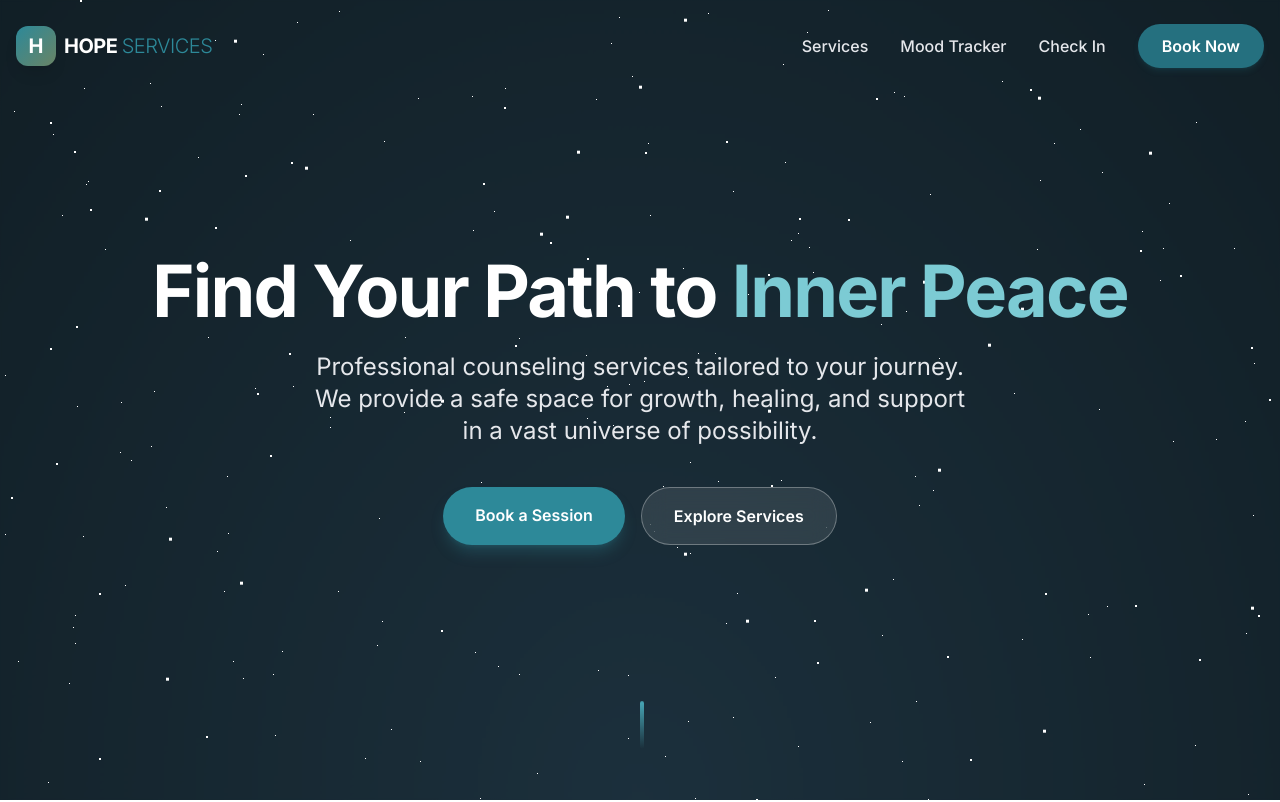
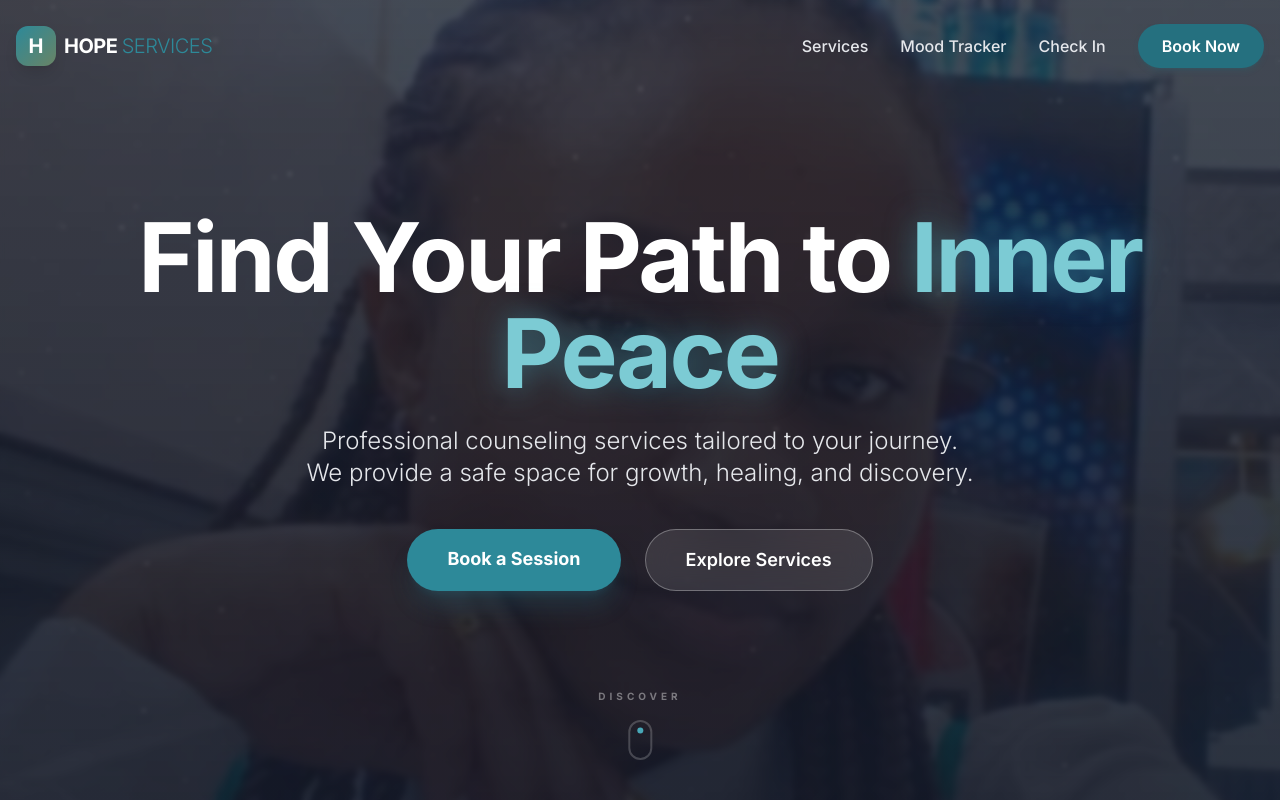
Before and after one commit to Manukyalo/HOPE-COUNSELING-SUPPORT-SERVICES, a Next.js app: page / in a window 1280 px wide. Shown: the top 802 px of the page. Built offline with nearby package versions, Linux system fonts and the light colour scheme.

Commit message:
Enhance visuals with ma.jpeg, add premium animations, and fix dependencies

```diff
--- a/package.json
+++ b/package.json
@@ -11,7 +11,10 @@
   "dependencies": {
     "react": "^18",
     "react-dom": "^18",
-    "next": "14.1.0"
+    "next": "14.1.0",
+    "framer-motion": "^11.0.8",
+    "clsx": "^2.1.0",
+    "tailwind-merge": "^2.2.1"
   },
   "devDependencies": {
     "typescript": "^5",
--- a/src/components/Hero.tsx
+++ b/src/components/Hero.tsx
@@ -1,44 +1,94 @@
 "use client";
 
+import { motion } from "framer-motion";
 import { ParallaxStars } from "./ParallaxStars";
 
 export default function Hero() {
     return (
-        <section className="relative h-screen flex items-center justify-center overflow-hidden">
-            {/* Dynamic Parallax Background */}
+        <section className="relative h-screen flex items-center justify-center overflow-hidden bg-gray-900">
+            {/* Background Layer: User Image + Parallax Stars */}
             <div className="absolute inset-0 z-0">
-                <ParallaxStars speed={0.5} className="h-full w-full" />
-                <div className="absolute inset-0 bg-primary-900/40 backdrop-blur-[1px]"></div>
+                <div
+                    className="absolute inset-0 bg-cover bg-center bg-no-repeat transition-transform duration-[10s] scale-105"
+                    style={{
+                        backgroundImage: "url('/ma.jpeg')",
+                    }}
+                >
+                    {/* Parallax Stars overlaying the image for depth */}
+                    <ParallaxStars speed={0.3} className="opacity-40" />
+                </div>
+                {/* Premium Overlay: Gradient and Blur */}
+                <div className="absolute inset-0 bg-gradient-to-b from-gray-900/60 via-primary-950/40 to-gray-900/80 backdrop-blur-[2px]"></div>
             </div>
 
             {/* Content */}
             <div className="container mx-auto px-4 relative z-10 text-center">
-                <h1 className="text-5xl md:text-7xl font-bold text-white mb-6 tracking-tight">
-                    Find Your Path to <span className="text-primary-300">Inner Peace</span>
-                </h1>
-                <p className="text-xl md:text-2xl text-gray-200 mb-10 max-w-2xl mx-auto leading-relaxed">
-                    Professional counseling services tailored to your journey. We provide a safe space for growth, healing, and support in a vast universe of possibility.
-                </p>
-                <div className="flex flex-col md:flex-row gap-4 justify-center">
-                    <a
-                        href="#book"
-                        className="px-8 py-4 bg-primary-500 hover:bg-primary-600 text-white rounded-full font-semibold transition-all transform hover:scale-105 shadow-lg shadow-primary-500/30"
+                <motion.div
+                    initial={{ opacity: 0, y: 30 }}
+                    animate={{ opacity: 1, y: 0 }}
+                    transition={{ duration: 0.8, ease: "easeOut" }}
+                >
+                    <motion.h1
+                        className="text-5xl md:text-8xl font-bold text-white mb-6 tracking-tight"
+                        initial={{ scale: 0.95 }}
+                        animate={{ scale: 1 }}
+                        transition={{ duration: 1.2, ease: "easeOut" }}
                     >
-                        Book a Session
-                    </a>
-                    <a
-                        href="#services"
-                        className="px-8 py-4 bg-white/10 hover:bg-white/20 text-white rounded-full font-semibold transition-all backdrop-blur-md border border-white/30"
+                        Find Your Path to <span className="text-primary-300 drop-shadow-[0_0_15px_rgba(72,168,184,0.5)]">Inner Peace</span>
+                    </motion.h1>
+
+                    <motion.p
+                        className="text-xl md:text-2xl text-gray-200 mb-10 max-w-2xl mx-auto leading-relaxed font-light"
+                        initial={{ opacity: 0 }}
+                        animate={{ opacity: 1 }}
+                        transition={{ delay: 0.3, duration: 1 }}
                     >
-                        Explore Services
-                    </a>
-                </div>
+                        Professional counseling services tailored to your journey. We provide a safe space for growth, healing, and discovery.
+                    </motion.p>
+
+                    <motion.div
+                        className="flex flex-col md:flex-row gap-6 justify-center"
+                        initial={{ opacity: 0, y: 20 }}
+                        animate={{ opacity: 1, y: 0 }}
+                        transition={{ delay: 0.6, duration: 0.8 }}
+                    >
+                        <motion.a
+                            href="#book"
+                            whileHover={{ scale: 1.05, boxShadow: "0 0 20px rgba(45,137,153,0.4)" }}
+                            whileTap={{ scale: 0.95 }}
+                            className="px-10 py-4 bg-primary-500 hover:bg-primary-600 text-white rounded-full font-bold transition-all shadow-xl shadow-primary-500/20 text-lg"
+                        >
+                            Book a Session
+                        </motion.a>
+                        <motion.a
+                            href="#services"
+                            whileHover={{ scale: 1.05, backgroundColor: "rgba(255,255,255,0.15)" }}
+                            whileTap={{ scale: 0.95 }}
+                            className="px-10 py-4 bg-white/10 hover:bg-white/20 text-white rounded-full font-semibold transition-all backdrop-blur-md border border-white/30 text-lg"
+                        >
+                            Explore Services
+                        </motion.a>
+                    </motion.div>
+                </motion.div>
             </div>
 
-            {/* Scroll indicator */}
-            <div className="absolute bottom-10 left-1/2 -translate-x-1/2 animate-bounce">
-                <div className="w-1 h-12 rounded-full bg-gradient-to-b from-primary-400 to-transparent"></div>
-            </div>
+            {/* Decorative Interactive Element: Animated Scroll Indicator */}
+            <motion.div
+                className="absolute bottom-10 left-1/2 -translate-x-1/2 flex flex-col items-center gap-2 cursor-pointer"
+                initial={{ opacity: 0 }}
+                animate={{ opacity: 1 }}
+                transition={{ delay: 1.2, duration: 1 }}
+                onClick={() => document.getElementById('services')?.scrollIntoView({ behavior: 'smooth' })}
+            >
+                <span className="text-white/40 text-[10px] uppercase tracking-[4px] mb-2 font-bold">Discover</span>
+                <div className="w-6 h-10 border-2 border-white/20 rounded-full flex justify-center p-1">
+                    <motion.div
+                        animate={{ y: [0, 12, 0] }}
+                        transition={{ repeat: Infinity, duration: 1.5, ease: "easeInOut" }}
+                        className="w-1.5 h-1.5 bg-primary-400 rounded-full"
+                    />
+                </div>
+            </motion.div>
         </section>
     );
 }
--- a/src/components/MoodTracker.tsx
+++ b/src/components/MoodTracker.tsx
@@ -1,6 +1,7 @@
 "use client";
 
 import { useState } from "react";
+import { motion } from "framer-motion";
 
 const moods = [
     { emoji: "😊", label: "Great", color: "bg-green-100 text-green-700" },
@@ -23,12 +24,24 @@ export default function MoodTracker() {
     };
 
     return (
-        <section className="py-20 bg-sage-50">
+        <section id="mood-tracker" className="py-20 bg-sage-50">
             <div className="container mx-auto px-4">
-                <div className="grid grid-cols-1 lg:grid-cols-2 gap-12 items-start">
+                <motion.div
+                    initial={{ opacity: 0 }}
+                    whileInView={{ opacity: 1 }}
+                    viewport={{ once: true }}
+                    transition={{ duration: 1 }}
+                    className="grid grid-cols-1 lg:grid-cols-2 gap-12 items-start"
+                >
 
                     {/* Client Side */}
-                    <div className="bg-white p-8 rounded-3xl shadow-xl border border-sage-200">
+                    <motion.div
+                        initial={{ x: -50, opacity: 0 }}
+                        whileInView={{ x: 0, opacity: 1 }}
+                        viewport={{ once: true }}
+                        transition={{ duration: 0.8 }}
+                        className="bg-white p-8 rounded-3xl shadow-xl border border-sage-200"
+                    >
                         <h2 className="text-3xl font-bold text-gray-900 mb-2">How are you feeling today?</h2>
                         <p className="text-gray-500 mb-8">Your counselor uses this to better prepare for your sessions.</p>
 
@@ -45,10 +58,16 @@ export default function MoodTracker() {
                                 </button>
                             ))}
                         </div>
-                    </div>
+                    </motion.div>
 
                     {/* Counselor Side (Demo View) */}
-                    <div className="glass p-8 rounded-3xl border border-white/40 bg-white/40">
+                    <motion.div
+                        initial={{ x: 50, opacity: 0 }}
+                        whileInView={{ x: 0, opacity: 1 }}
+                        viewport={{ once: true }}
+                        transition={{ duration: 0.8 }}
+                        className="glass p-8 rounded-3xl border border-white/40 bg-white/40"
+                    >
                         <div className="flex items-center gap-3 mb-6">
                             <div className="w-10 h-10 bg-primary-500 rounded-full flex items-center justify-center text-white">💼</div>
                             <h3 className="text-xl font-bold text-gray-800">Counselor Dashboard View</h3>
@@ -71,9 +90,9 @@ export default function MoodTracker() {
                             <p className="font-bold mb-1">Counselor Tip:</p>
                             <p className="opacity-90">Client seems to be improving. Focus on positive reinforcement during next session.</p>
                         </div>
-                    </div>
+                    </motion.div>
 
-                </div>
+                </motion.div>
             </div>
         </section>
     );
--- a/src/components/Services.tsx
+++ b/src/components/Services.tsx
@@ -1,4 +1,6 @@
 "use client";
+
+import { motion } from "framer-motion";
 
 const services = [
     {
@@ -47,9 +49,14 @@ export default function Services() {
 
                 <div className="grid grid-cols-1 md:grid-cols-2 lg:grid-cols-3 gap-8">
                     {services.map((service, index) => (
-                        <div
+                        <motion.div
                             key={index}
-                            className="p-8 rounded-2xl bg-primary-50 border border-primary-100 hover:shadow-xl transition-all duration-300 group"
+                            initial={{ opacity: 0, y: 30 }}
+                            whileInView={{ opacity: 1, y: 0 }}
+                            viewport={{ once: true }}
+                            transition={{ delay: index * 0.1, duration: 0.6 }}
+                            whileHover={{ y: -10, boxShadow: "0 20px 25px -5px rgb(0 0 0 / 0.1), 0 8px 10px -6px rgb(0 0 0 / 0.1)" }}
+                            className="p-8 rounded-2xl bg-primary-50 border border-primary-100 transition-all duration-300 group cursor-default"
                         >
                             <div className="text-4xl mb-6 group-hover:scale-110 transition-transform duration-300 block w-fit">
                                 {service.icon}
@@ -61,7 +68,7 @@ export default function Services() {
                             <button className="mt-6 text-primary-600 font-semibold flex items-center gap-2 hover:gap-3 transition-all">
                                 Learn More <span>→</span>
                             </button>
-                        </div>
+                        </motion.div>
                     ))}
                 </div>
             </div>
```
Also changed, not shown: public/ma.jpeg (added).
